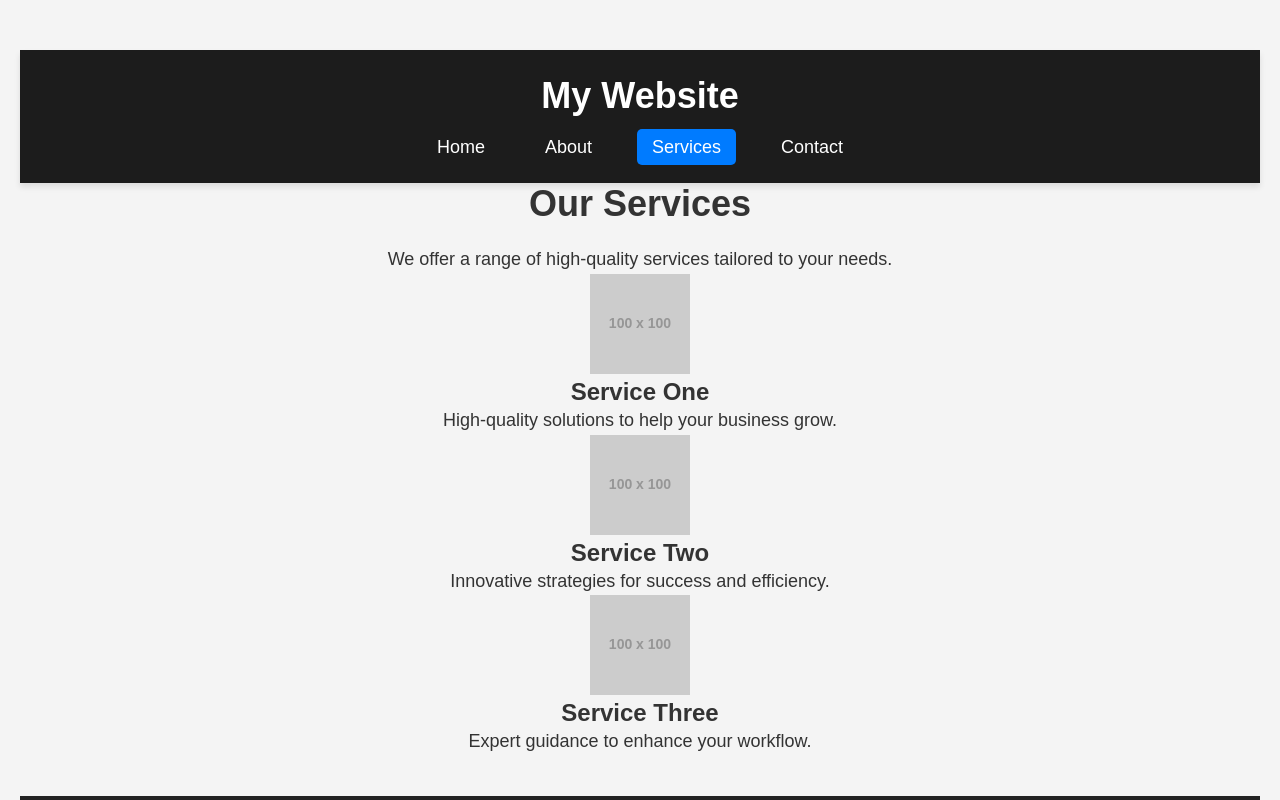
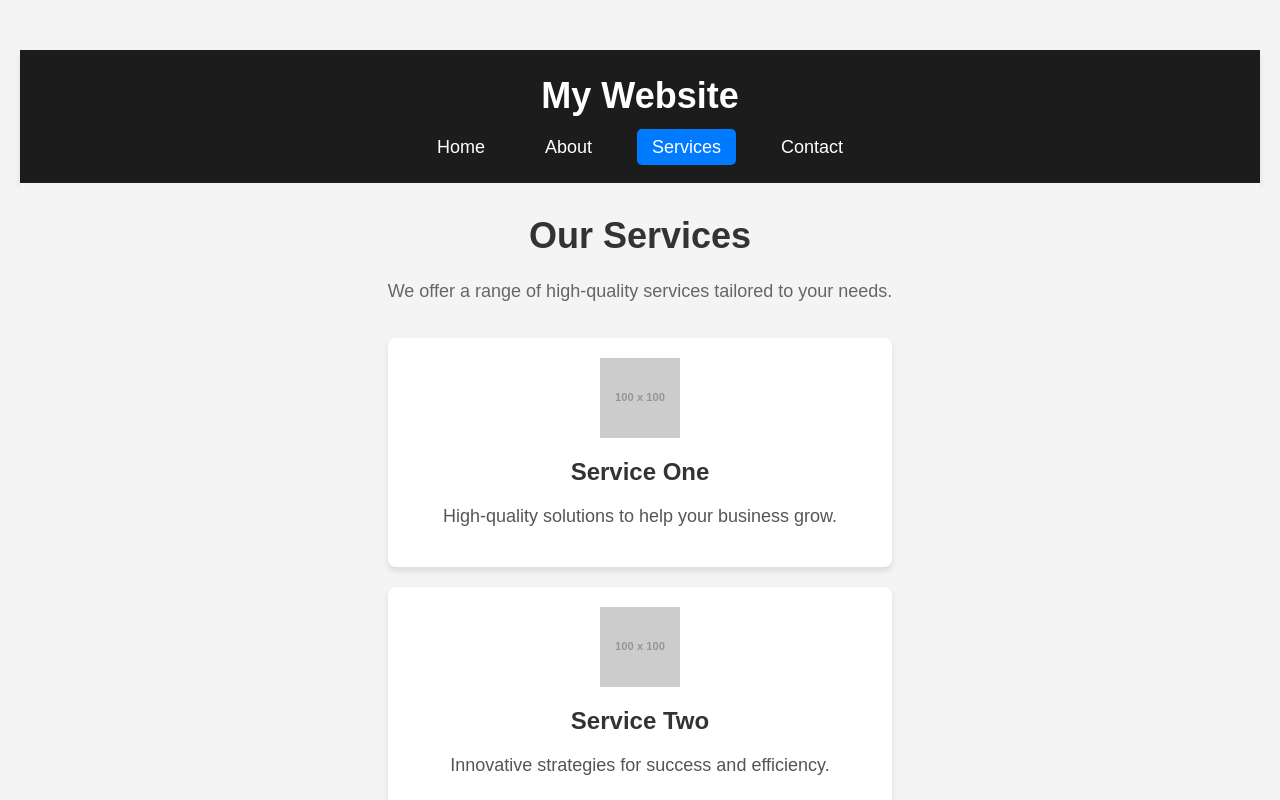
Before and after one commit to EsatGokcen/StMarys_CS7005, a React (Vite) app in the folder week6+week7/vite-project/: page /services in a window 1280 px wide. Shown: the top 800 px of the page. Built offline with nearby package versions, Linux system fonts and the light colour scheme.

Commit message:
added styling to services page of vite project

```diff
--- a/week6+week7/vite-project/src/index.css
+++ b/week6+week7/vite-project/src/index.css
@@ -154,6 +154,66 @@
   border-radius: 8px;
 }
 
+/* Services Section */
+.services-content {
+  display: flex;
+  justify-content: center;
+  align-items: center;
+  text-align: center;
+  padding: 2rem;
+  background-color: #f4f4f4;
+}
+
+.services-section {
+  max-width: 800px;
+}
+
+.services-section h1 {
+  font-size: 2.5rem;
+  color: #333;
+}
+
+.services-section p {
+  font-size: 1.2rem;
+  color: #666;
+  margin: 1rem 0;
+}
+
+.services-grid {
+  display: grid;
+  grid-template-columns: repeat(auto-fit, minmax(250px, 1fr));
+  gap: 20px;
+  margin-top: 2rem;
+}
+
+.service-item {
+  padding: 20px;
+  background: white;
+  border-radius: 8px;
+  box-shadow: 0px 4px 6px rgba(0, 0, 0, 0.1);
+  transition: transform 0.2s;
+}
+
+.service-item:hover {
+  transform: translateY(-5px);
+}
+
+.service-item img {
+  width: 80px;
+  height: 80px;
+  margin-bottom: 1rem;
+}
+
+.service-item h2 {
+  font-size: 1.5rem;
+  color: #333;
+}
+
+.service-item p {
+  font-size: 1rem;
+  color: #555;
+}
+
 /* Footer Container */
 footer {
   background: #222;  /* Dark background */
```
